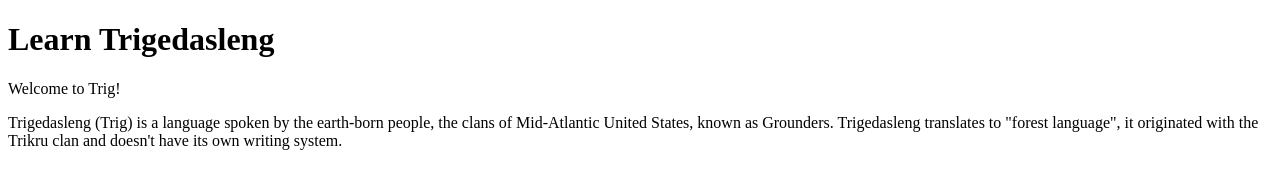
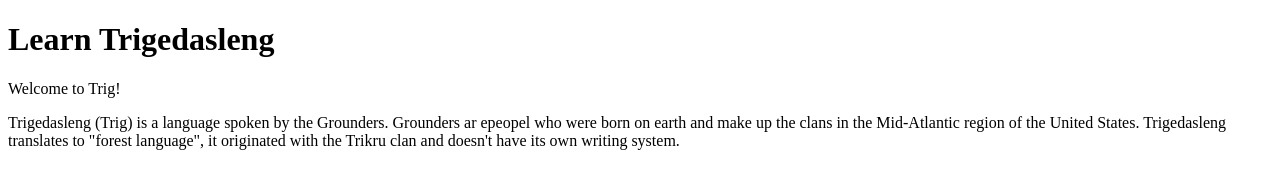
Before and after one commit to alalumiere/trigedasleng, a plain HTML site: page index.html in a window 1280 px wide. Drawn offline with Linux system fonts and the light colour scheme.

Commit message:
edit rrig definition

```diff
--- a/index.html
+++ b/index.html
@@ -10,10 +10,11 @@
     <h1>Learn Trigedasleng</h1>
     <p>Welcome to Trig!</p>
     <p>
-      Trigedasleng (Trig) is a language spoken by the earth-born people, the
-      clans of Mid-Atlantic United States, known as Grounders. Trigedasleng
-      translates to "forest language", it originated with the Trikru clan and
-      doesn't have its own writing system.
+      Trigedasleng (Trig) is a language spoken by the Grounders. Grounders ar
+      epeopel who were born on earth and make up the clans in the Mid-Atlantic
+      region of the United States. Trigedasleng translates to "forest language",
+      it originated with the Trikru clan and doesn't have its own writing
+      system.
     </p>
   </body>
 </html>
```
